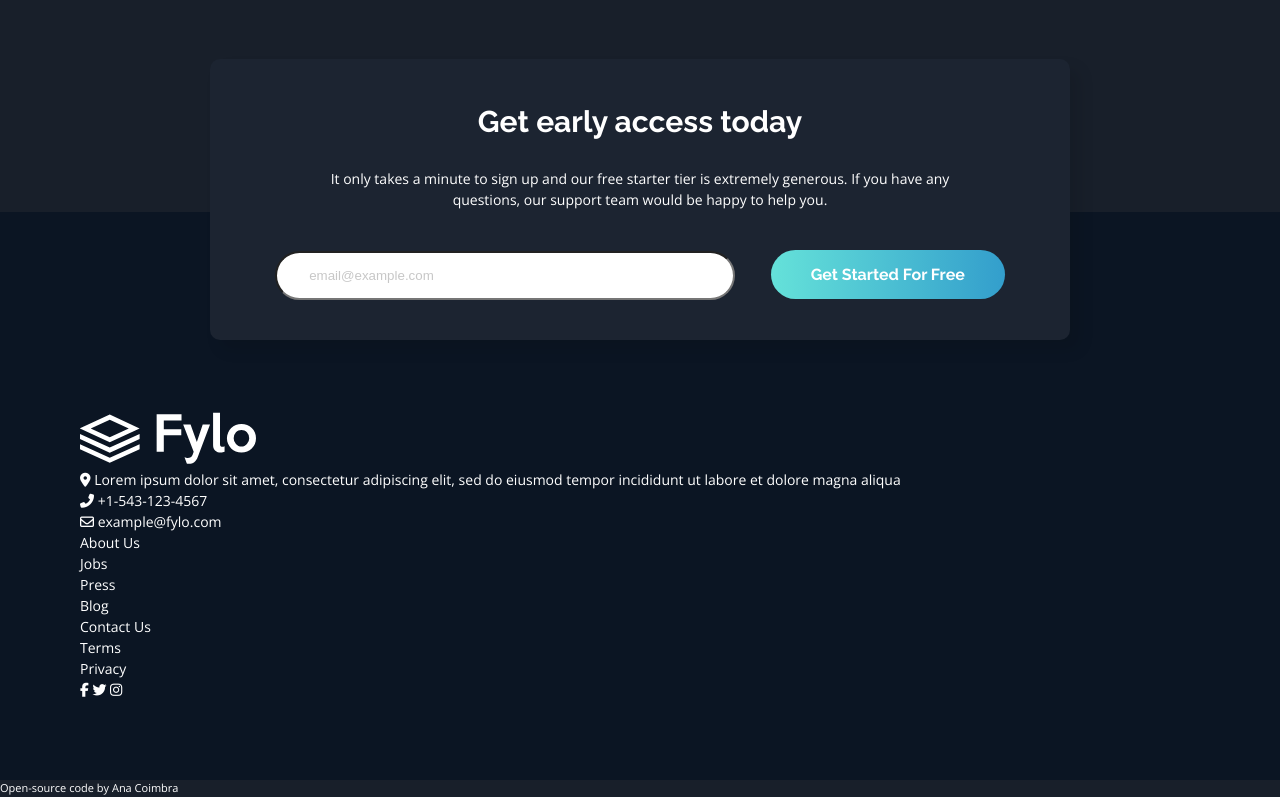
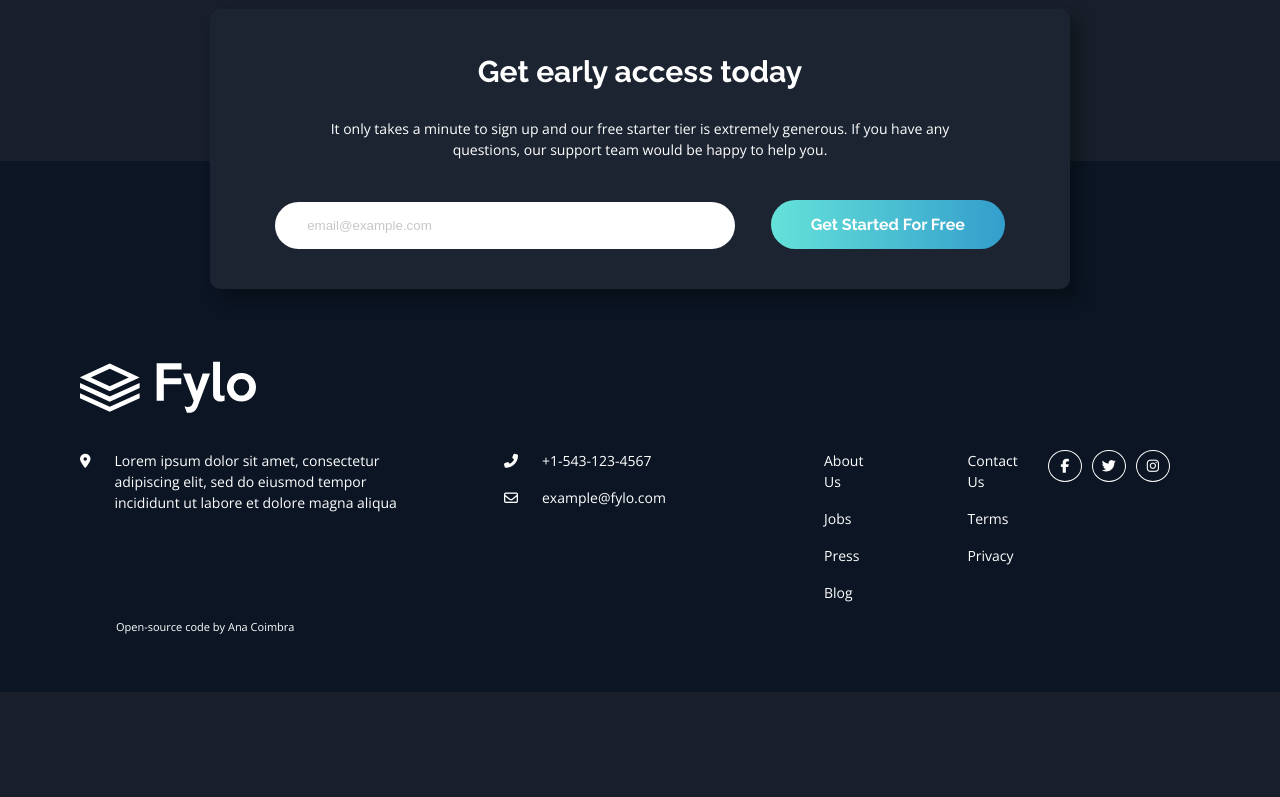
Before and after one commit to ana-coimbra/fylo-dark-theme-landing-page, a plain HTML site: page index.html in a window 1280 px wide. Shown: the part 2959-3756 px from the top of the page. After the commit the page ends 3651 px from the top, so only its background shows below. Drawn offline with nearby package versions, Linux system fonts and the light colour scheme.

Commit message:
Finish Bottom Section CSS

```diff
--- a/index.html
+++ b/index.html
@@ -195,39 +195,42 @@
       <div class="bottom-section">
         <img src="src/images/logo.svg" alt="" />
 
+        <div class="bottom-info">
           <!-- Contact Details -->
           <div class="contacts">
             <div class="location">
-            <div>
               <i class="fas fa-map-marker-alt"></i>
+              <p>
                 Lorem ipsum dolor sit amet, consectetur adipiscing elit, sed do
                 eiusmod tempor incididunt ut labore et dolore magna aliqua
-            </div>
+              </p>
             </div>
 
             <div class="phone-mail">
-            <div>
+              <div class="phone">
                 <i class="fas fa-phone-alt"></i>
-              +1-543-123-4567
+                <p>+1-543-123-4567</p>
               </div>
-            <div>
+              <div class="mail">
                 <i class="far fa-envelope"></i>
-              example@fylo.com
+                <p>example@fylo.com</p>
               </div>
             </div>
           </div>
 
           <!-- Pages -->
           <div class="pages">
+            <div class="col">
               <p>About Us</p>
               <p>Jobs</p>
               <p>Press</p>
               <p>Blog</p>
             </div>
-        <div class="pages">
+            <div class="col">
               <p>Contact Us</p>
               <p>Terms</p>
               <p>Privacy</p>
+            </div>
           </div>
 
           <!-- Social Media -->
@@ -238,10 +241,14 @@
           </div>
         </div>
 
-      <!-- Footer -->
+        <!--  Footer -->
 
         <footer class="attribution">
-        <a href="/" target="_blank">Open-source code</a>
+          <a
+            href="https://github.com/ana-coimbra/fylo-dark-theme-landing-page"
+            target="_blank"
+            >Open-source code</a
+          >
           by
           <a
             href="https://www.linkedin.com/in/ana-ribeiro-coimbra/"
@@ -250,5 +257,6 @@
           >
         </footer>
       </div>
+    </div>
   </body>
 </html>
--- a/src/style.css
+++ b/src/style.css
@@ -180,16 +180,17 @@ h3 {
 }
 
 .bg-quotes {
-  position: relative;
-  bottom: 4.5rem;
-  right: 2.5rem;
+  position: absolute;
+  top: -2.25rem;
+  left: -0.5rem;
   z-index: -1;
 }
 
 .testimonial {
   background-color: var(--testimonialsBackgroundBlue);
-  border-radius: 10px;
+  border-radius: 5px;
   padding: 2.5rem 2rem 1.5rem;
+  position: relative;
 }
 
 .user {
@@ -219,7 +220,7 @@ h3 {
 .access-section {
   background-color: var(--introEmailBackgroundBlue);
   border-radius: 10px;
-  box-shadow: 10px 10px 15px rgba(0, 0, 0, 0.1);
+  box-shadow: 10px 10px 15px rgba(0, 0, 0, 0.3);
   margin: 4rem auto 0;
   padding: 2.5rem;
   position: relative;
@@ -233,9 +234,10 @@ h3 {
 }
 
 input[type="text"] {
+  border: none;
   border-radius: 30px;
   margin-right: 2rem;
-  padding: 15px 0;
+  padding: 16px 0;
   text-indent: 2rem;
   width: 460px;
 }
@@ -248,20 +250,90 @@ input[type="text"] {
 
 .bottom-section {
   background-color: var(--footerBackgroundBlue);
-  padding: 12.5rem 5rem 5rem;
+  padding: 12.5rem 5rem 3.5rem;
+}
+
+.bottom-info {
+  display: grid;
+  grid-template-columns: repeat(3, 1fr);
+  padding-top: 2rem;
+}
+
+/* Contacts */
+
+.contacts {
+  display: grid;
+  grid-template-columns: repeat(2, 320px);
+  grid-gap: 6.5rem;
+}
+
+.location,
+.phone,
+.mail {
+  display: flex;
+  align-items: baseline;
+  gap: 1.5rem;
+  padding-bottom: 1rem;
+}
+
+/* Pages */
+
+.pages {
+  display: grid;
+  grid-template-columns: repeat(2, 1fr);
+  grid-gap: 6.5rem;
+  justify-self: center;
+}
+
+.pages p {
+  padding-bottom: 1rem;
+}
+
+.pages p:hover {
+  cursor: pointer;
+  font-weight: 700;
+}
+
+/* Social Icons */
+
+.social-icons {
+  display: flex;
+  align-items: flex-start;
+  gap: 10px;
+  justify-self: center;
+}
+
+.social-icons i {
+  border: 1px solid #fff;
+  border-radius: 50%;
+  font-size: 14px;
+  padding: 8px;
+  text-align: center;
+  vertical-align: middle;
+  width: 34px;
+}
+
+.social-icons i:hover {
+  border: 1px solid var(--cyan);
+  color: var(--cyan);
+  cursor: pointer;
 }
 
 /* Footer */
 
 .attribution {
-  color: white;
+  color: var(--white);
   font-size: 11px;
+  margin-left: 2.25rem;
 }
+
 .attribution a {
-  color: white;
+  color: var(--white);
   text-decoration: none;
 }
 
 .attribution a:hover {
+  cursor: pointer;
   color: #fff;
+  font-weight: 700;
 }
```
Lines whose indentation alone changed are shown as unchanged.
